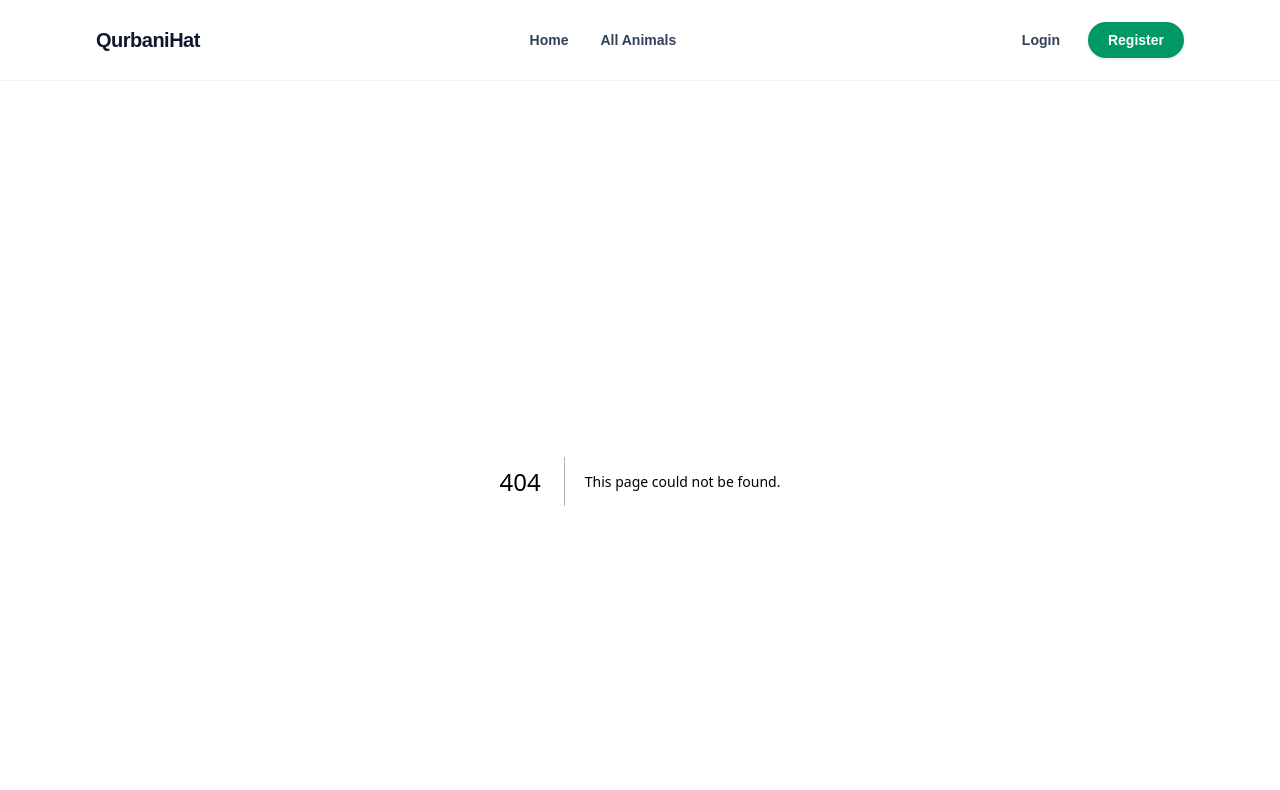
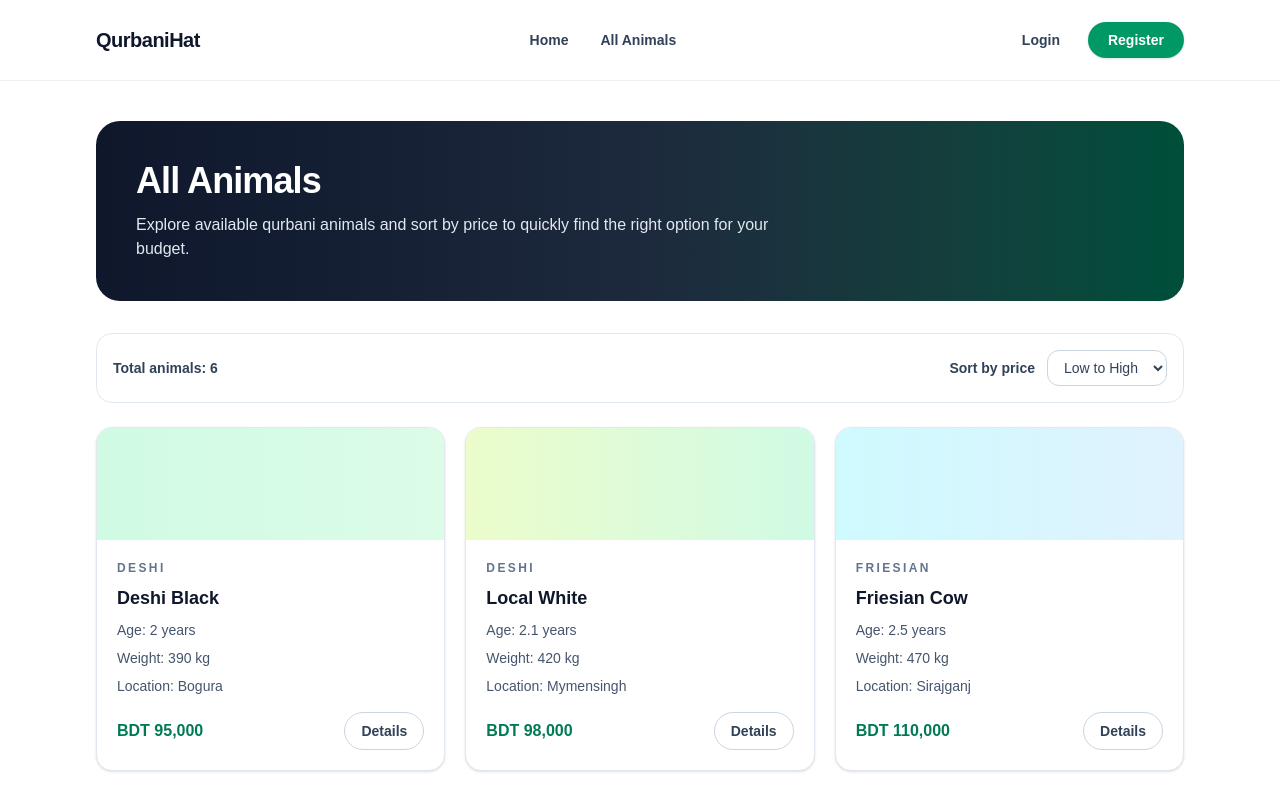
Before and after one commit to Faruque23/b-13-assingment-08, a Next.js app: page /animals in a window 1280 px wide. Before the commit this address had no page. Shown: the top 790 px of the page. Built offline with nearby package versions, Linux system fonts and the light colour scheme.

Commit message:
All Animale page design complete

```diff
--- /dev/null
+++ b/src/app/animals/page.js
@@ -0,0 +1,152 @@
+"use client";
+
+import { useMemo, useState } from "react";
+
+const animals = [
+  {
+    id: "sahiwal-bull",
+    name: "Sahiwal Bull",
+    breed: "Sahiwal",
+    age: "3 years",
+    weight: "520 kg",
+    location: "Rajshahi",
+    price: 125000,
+    tone: "from-amber-100 to-orange-100",
+  },
+  {
+    id: "friesian-cow",
+    name: "Friesian Cow",
+    breed: "Friesian",
+    age: "2.5 years",
+    weight: "470 kg",
+    location: "Sirajganj",
+    price: 110000,
+    tone: "from-cyan-100 to-sky-100",
+  },
+  {
+    id: "deshi-black",
+    name: "Deshi Black",
+    breed: "Deshi",
+    age: "2 years",
+    weight: "390 kg",
+    location: "Bogura",
+    price: 95000,
+    tone: "from-emerald-100 to-green-100",
+  },
+  {
+    id: "red-chittagong",
+    name: "Red Chittagong",
+    breed: "Red Chittagong",
+    age: "3.2 years",
+    weight: "540 kg",
+    location: "Chattogram",
+    price: 135000,
+    tone: "from-rose-100 to-pink-100",
+  },
+  {
+    id: "brahman-prime",
+    name: "Brahman Prime",
+    breed: "Brahman",
+    age: "3.5 years",
+    weight: "580 kg",
+    location: "Pabna",
+    price: 145000,
+    tone: "from-indigo-100 to-blue-100",
+  },
+  {
+    id: "local-white",
+    name: "Local White",
+    breed: "Deshi",
+    age: "2.1 years",
+    weight: "420 kg",
+    location: "Mymensingh",
+    price: 98000,
+    tone: "from-lime-100 to-emerald-100",
+  },
+];
+
+const formatPrice = (amount) =>
+  new Intl.NumberFormat("en-BD", {
+    style: "currency",
+    currency: "BDT",
+    maximumFractionDigits: 0,
+  }).format(amount);
+
+export default function AllAnimalsPage() {
+  const [sortBy, setSortBy] = useState("lowToHigh");
+
+  const sortedAnimals = useMemo(() => {
+    const copiedAnimals = [...animals];
+    copiedAnimals.sort((a, b) => {
+      if (sortBy === "highToLow") {
+        return b.price - a.price;
+      }
+      return a.price - b.price;
+    });
+    return copiedAnimals;
+  }, [sortBy]);
+
+  return (
+    <main className="mx-auto w-full max-w-6xl flex-1 px-4 py-10 sm:px-6 lg:px-8">
+      <section className="rounded-3xl bg-linear-to-r from-slate-900 via-slate-800 to-emerald-900 px-6 py-10 text-white sm:px-10">
+        <h1 className="text-3xl font-black tracking-tight sm:text-4xl">All Animals</h1>
+        <p className="mt-3 max-w-2xl text-sm text-slate-200 sm:text-base">
+          Explore available qurbani animals and sort by price to quickly find the
+          right option for your budget.
+        </p>
+      </section>
+
+      <section className="mt-8">
+        <div className="flex flex-col gap-4 rounded-2xl border border-slate-200 bg-white p-4 sm:flex-row sm:items-center sm:justify-between">
+          <p className="text-sm font-semibold text-slate-700">
+            Total animals: {sortedAnimals.length}
+          </p>
+
+          <label className="flex items-center gap-3 text-sm font-semibold text-slate-700">
+            Sort by price
+            <select
+              className="rounded-xl border border-slate-300 bg-white px-3 py-2 text-sm font-medium text-slate-700 outline-none ring-emerald-500 focus:ring-2"
+              value={sortBy}
+              onChange={(event) => setSortBy(event.target.value)}
+            >
+              <option value="lowToHigh">Low to High</option>
+              <option value="highToLow">High to Low</option>
+            </select>
+          </label>
+        </div>
+
+        <div className="mt-6 grid gap-5 sm:grid-cols-2 lg:grid-cols-3">
+          {sortedAnimals.map((animal) => (
+            <article
+              key={animal.id}
+              className="overflow-hidden rounded-2xl border border-slate-200 bg-white shadow-sm transition-all hover:-translate-y-1 hover:shadow-lg"
+            >
+              <div className={`h-28 bg-linear-to-r ${animal.tone}`} />
+              <div className="space-y-2 p-5">
+                <p className="text-xs font-bold uppercase tracking-[0.2em] text-slate-500">
+                  {animal.breed}
+                </p>
+                <h2 className="text-lg font-extrabold text-slate-900">{animal.name}</h2>
+                <p className="text-sm text-slate-600">Age: {animal.age}</p>
+                <p className="text-sm text-slate-600">Weight: {animal.weight}</p>
+                <p className="text-sm text-slate-600">Location: {animal.location}</p>
+
+                <div className="mt-4 flex items-center justify-between gap-3">
+                  <p className="text-base font-black text-emerald-700">
+                    {formatPrice(animal.price)}
+                  </p>
+                  <button
+                    type="button"
+                    className="rounded-full border border-slate-300 px-4 py-2 text-sm font-semibold text-slate-700 transition-all hover:border-emerald-500 hover:text-emerald-700"
+                  >
+                    Details
+                  </button>
+                </div>
+              </div>
+            </article>
+          ))}
+        </div>
+      </section>
+    </main>
+  );
+}
```
